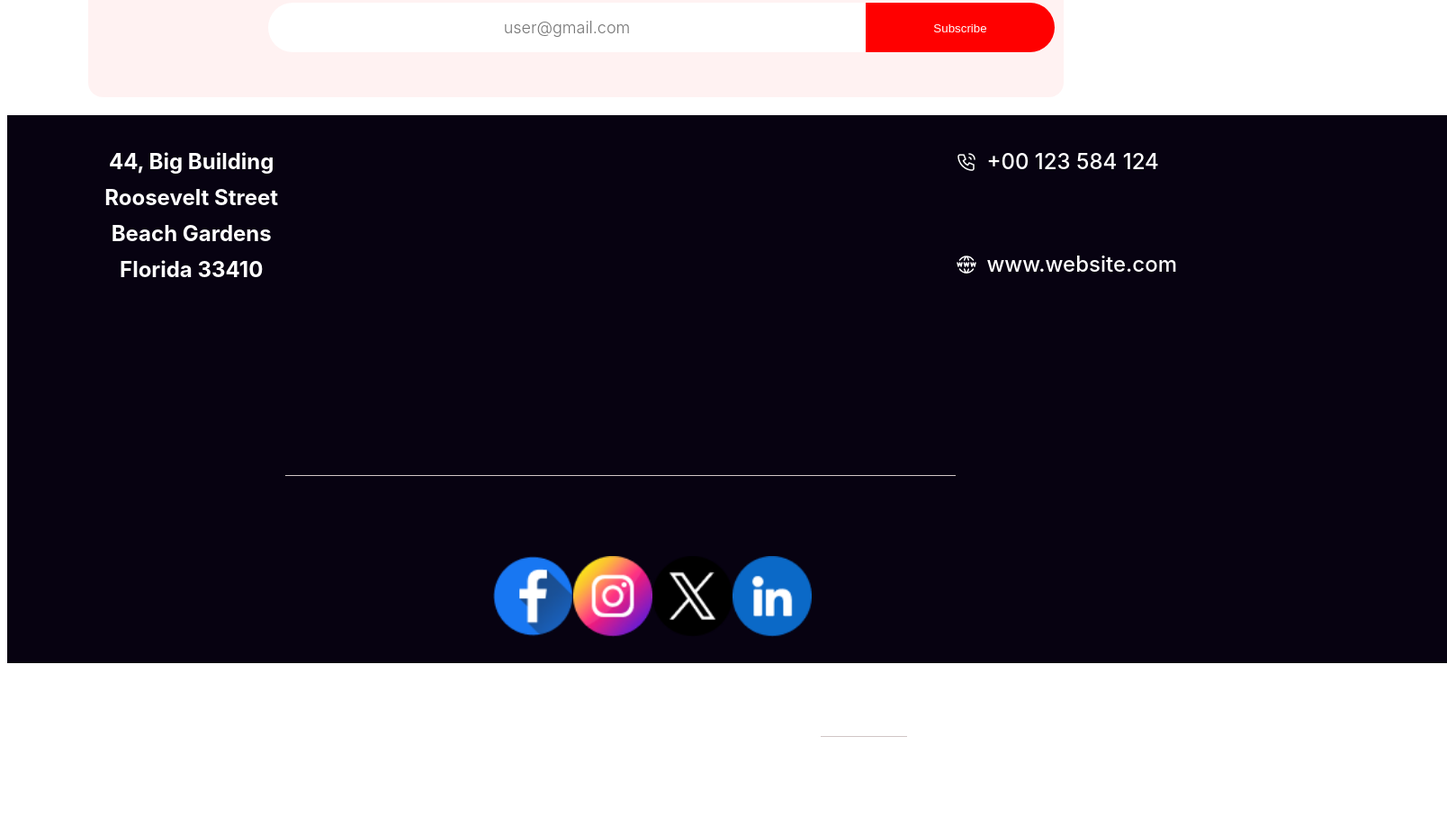
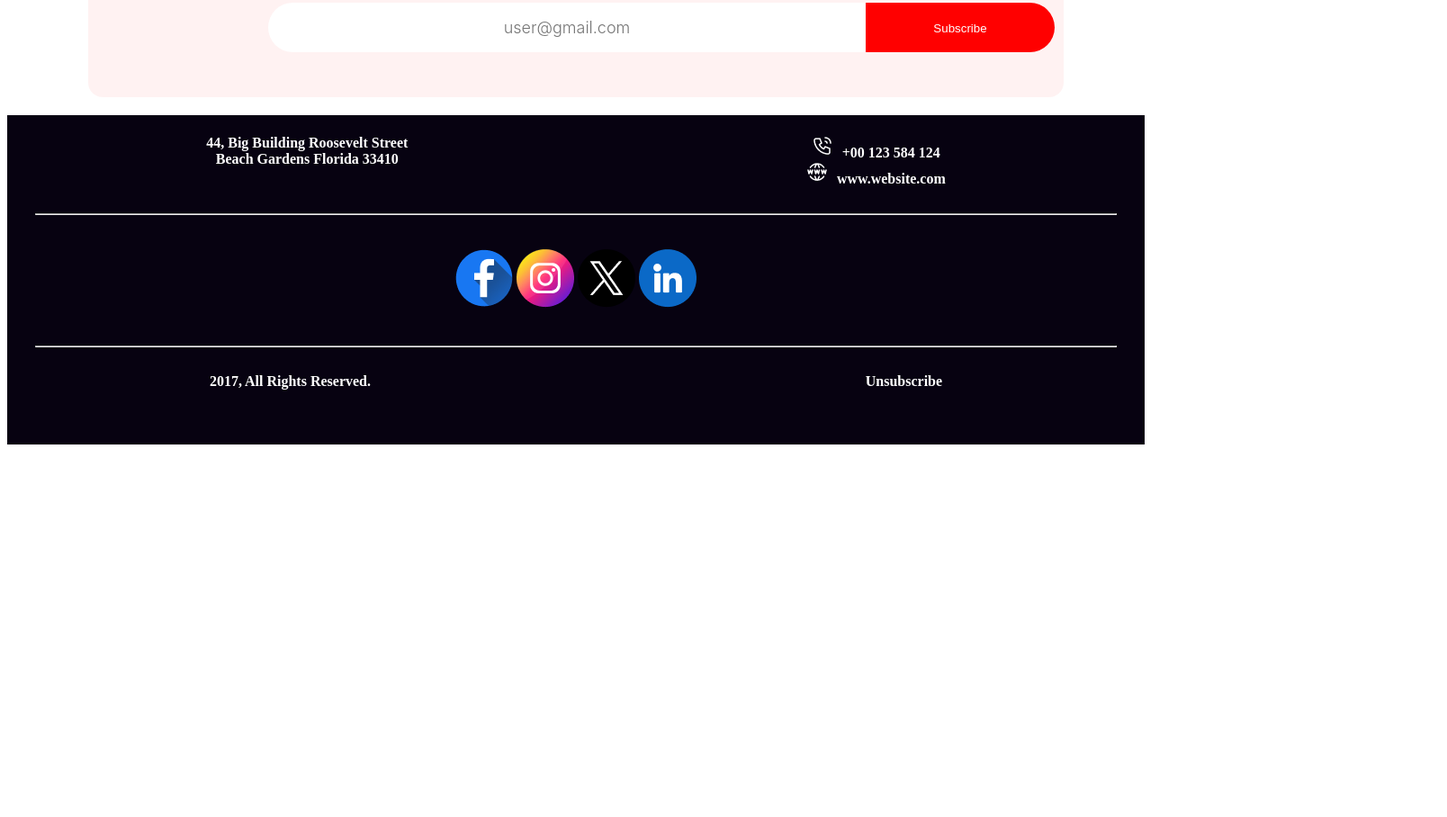
Before and after one commit to dataprohasan45/new-assigment, a plain HTML site: page index.html in a window 1280 px wide. Shown: the part 6914-7822 px from the top of the page at 90% size, 1608 px wide, since content can reach past the window. After the commit the page ends 7416 px from the top, so only its background shows below. Drawn offline with Linux system fonts and the light colour scheme.

Commit message:
added last commit

```diff
--- a/index.html
+++ b/index.html
@@ -116,31 +116,29 @@
     </main>
     <footer>
         <section class="foot-last">
-        <div class="footer-item">
-           <div class="last-footer">
-             <h4>44, Big Building Roosevelt Street Beach Gardens Florida 33410</h4>
+       <div>
+        <div class="foot-head">
+        <h4 class="foot-title"> 44, Big Building Roosevelt Street<br>
+            Beach Gardens Florida 33410</h4>
+            <h4 class="call-web">
+              <div class="row"><img  class="call" src="resources/Call.png" alt="">+00 123 584 124</div>
+                <div class="col"><img class="web" src="resources/Website.png" alt="">www.website.com</div>
+            </h4>
             </div>
-                <hr class="tto">
-
-                <div class="footer-items">
-                     <div class="ft"><h4 class="footer-title"><img src="resources/Call.png" alt=""></h4><h4 class="footer-title2">+00 123 584 124</h4></div>
-                     <div class="ftt"><h4 class="footer-description"><img src="resources/Website.png" alt=""></h4><h4 class="footer-description2">www.website.com</h4></div>
-                </div>
-
-
-
-    </div>
-
-    <div class="icon-item">
-        <ul class="logo">
+            <div class="logo-item">
+            <hr class="verticle">
+            <div class="logo-title">
                 <img src="resources/Facebook.png" alt="">
                 <img src="resources/Instagram.png" alt="">
                 <img src="resources/Twitter.png" alt="">
                 <img src="resources/Linkedin.png" alt="">
-
-            <hr class="t-end">
-        </ul>
-
+            </div>
+            <hr class="verti">
+            </div>
+            <div class="sub-title">
+                <h4 class="right-res">2017, All Rights Reserved.</h4>
+                <h4 class="unsub">Unsubscribe</h4>
+            </div>
        </div>
 
         </section>
--- a/styles/first.css
+++ b/styles/first.css
@@ -467,36 +467,42 @@ padding-top: 30px;
 }
 .foot-last{
     background-color: #070211;
-    width: 1600px;
-    height: 609px;
-    flex-shrink: 0;
+    color: white;
 }
-.tto{
-    width: 200%;
-   height: 1px;
-   border: 0 none;
-   margin-right: auto;
-   margin-left: auto;
-   margin-top: 400px;
-   margin-bottom: 5px;
-   background-color: rgb(209, 198, 198);
+.foot-head{
+    display: flex;
+    text-align: center;
+    justify-content: space-around;
 }
-.logo{
-    display:  flex;
-    width: 90x;
-height: 90px;
-flex-shrink: 0;
-margin: 1px 200px 200px 500px;
-padding: 1px 200px 200px 40px;
+.call{
+
+
+    margin-right: 10px;
 }
-.t-end{
-    width: 400%;
-    height: 1px;
-    border: 0 none;
-    margin-right: 200px;
-    margin-left: 10px;
-    margin-top: 200px;
-    justify-content: center;
-    margin-bottom: 5px;
-    background-color: rgb(209, 198, 198);
- }
+.web{
+    margin-right: 10px;
+
+}
+.verticle{
+    width: 1200px;
+    height: 0px;
+}
+.verti{
+    width: 1200px;
+height: 0px;
+}
+.logo-title{
+   margin: 20px 90x 20px 90px;
+   padding: 30px;
+   text-align: center;
+
+}
+.sub-title{
+    display: flex;
+    justify-content: space-around;
+}
+.right-res{
+    margin-right: 70px;
+    padding-right: 30px;
+    padding-bottom: 40px;
+}
```
Lines whose indentation alone changed are shown as unchanged.
